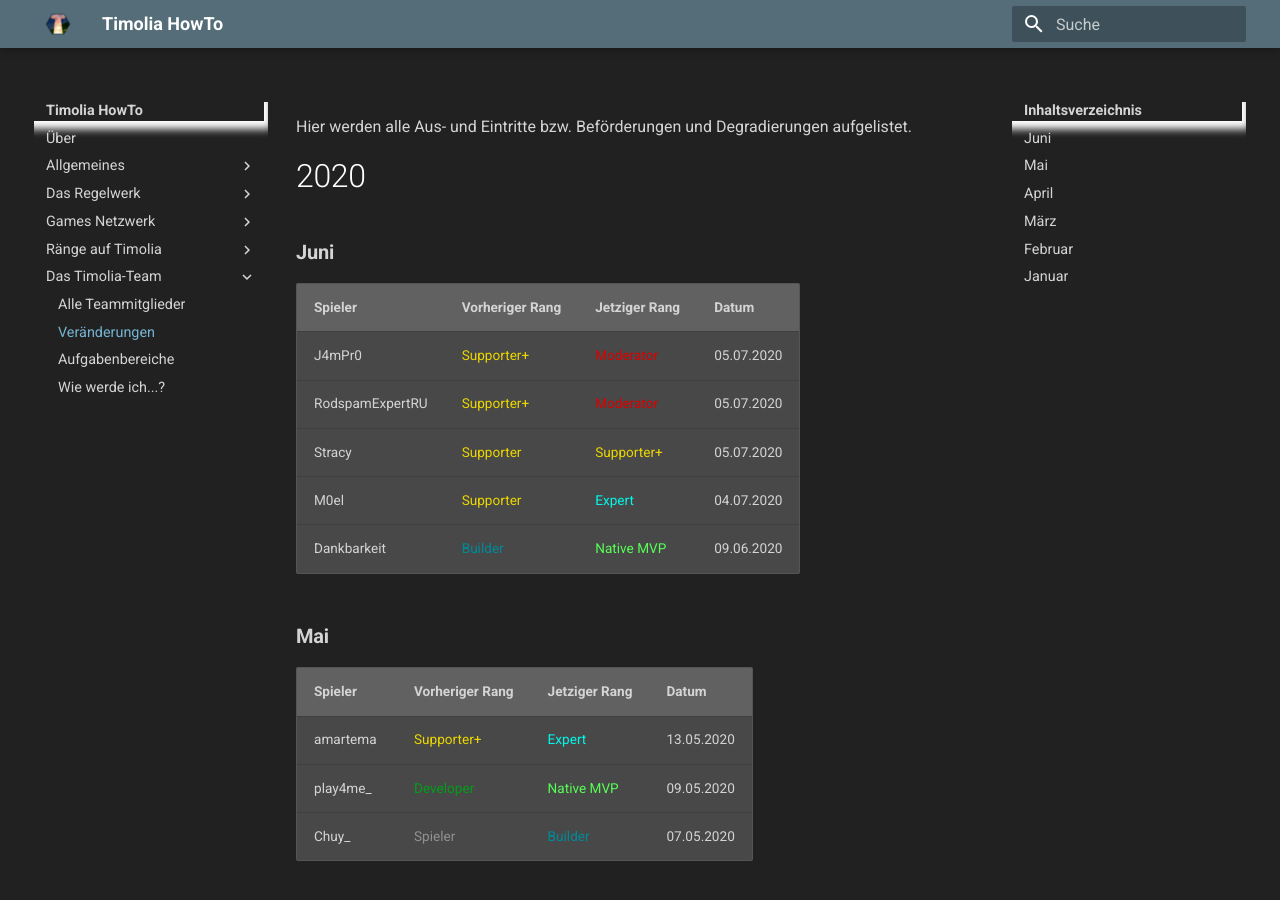
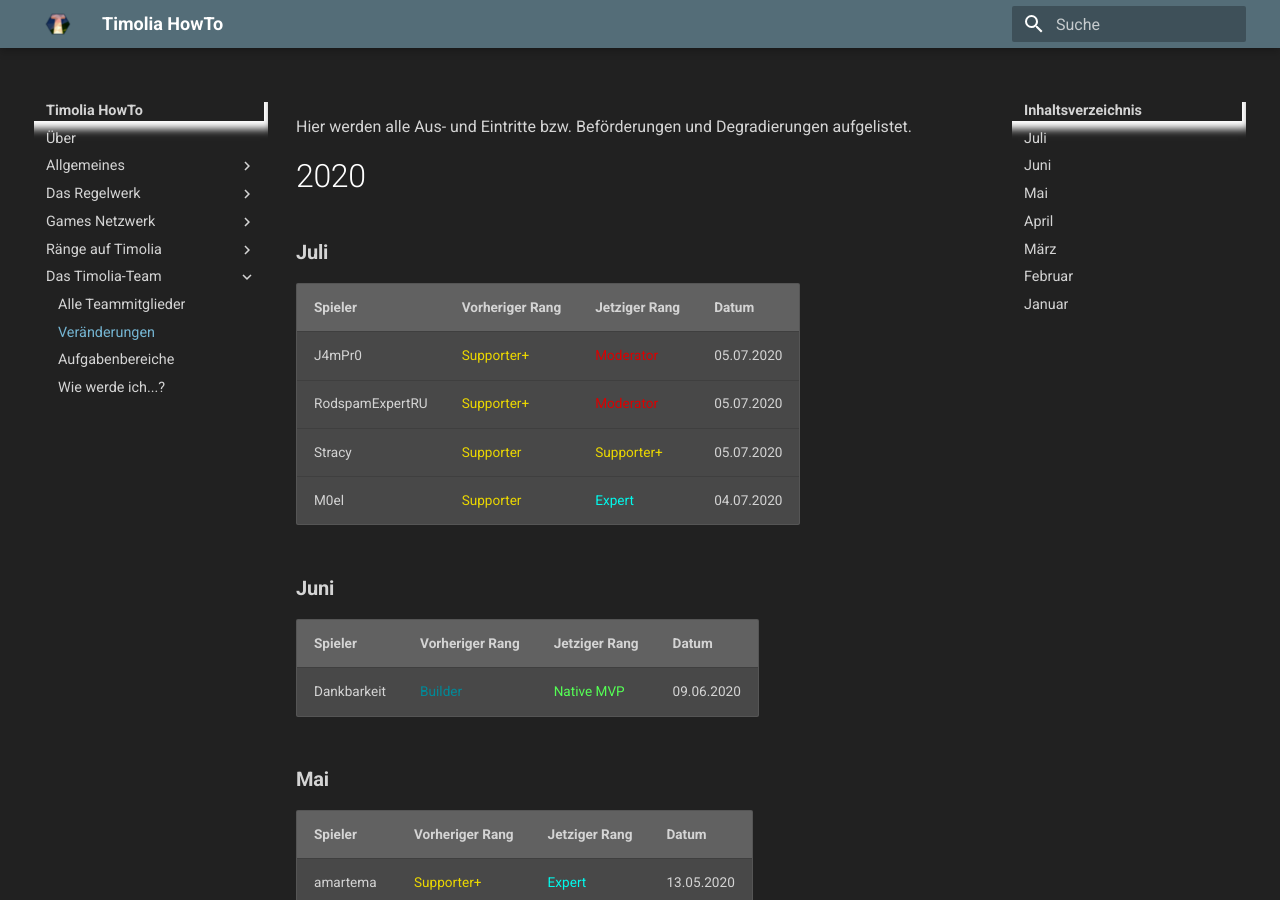
Before and after one commit to TimoliaDE/HowTo, an MkDocs documentation site: the page built from docs/team/changes.md, in a window 1280 px wide and 900 px high. Built offline with MkDocs 1.6.1 and Material for MkDocs 9.7.7, drawn with Linux system fonts in a browser that asks for light colours; old or Windows-style settings are respelled for this version of MkDocs.

Commit message:
Es ist Juli

```diff
--- a/docs/team/changes.md
+++ b/docs/team/changes.md
@@ -2,13 +2,17 @@ Hier werden alle Aus- und Eintritte bzw. Beförderungen und Degradierungen aufge
 
 # 2020
 
-###  <strong>Juni</strong>
+###  <strong>Juli</strong>
 | Spieler | Vorheriger Rang | Jetziger Rang | Datum |
 | ------ | ------ | ------ | ------ |
 | J4mPr0 | <span class='supporter-plus'>Supporter+</span> | <span class='moderator'>Moderator</span> | 05.07.2020 |
 | RodspamExpertRU | <span class='supporter-plus'>Supporter+</span> | <span class='moderator'>Moderator</span> | 05.07.2020 |
 | Stracy | <span class='supporter'>Supporter</span> | <span class='supporter-plus'>Supporter+</span> | 05.07.2020 |
 | M0el | <span class='supporter'>Supporter</span> | <span class='expert'>Expert</span> | 04.07.2020 |
+
+###  <strong>Juni</strong>
+| Spieler | Vorheriger Rang | Jetziger Rang | Datum |
+| ------ | ------ | ------ | ------ |
 | Dankbarkeit | <span class='builder'>Builder</span> | <span class='mvp'>Native MVP</span> | 09.06.2020 |
 
 ###  <strong>Mai</strong>
```
